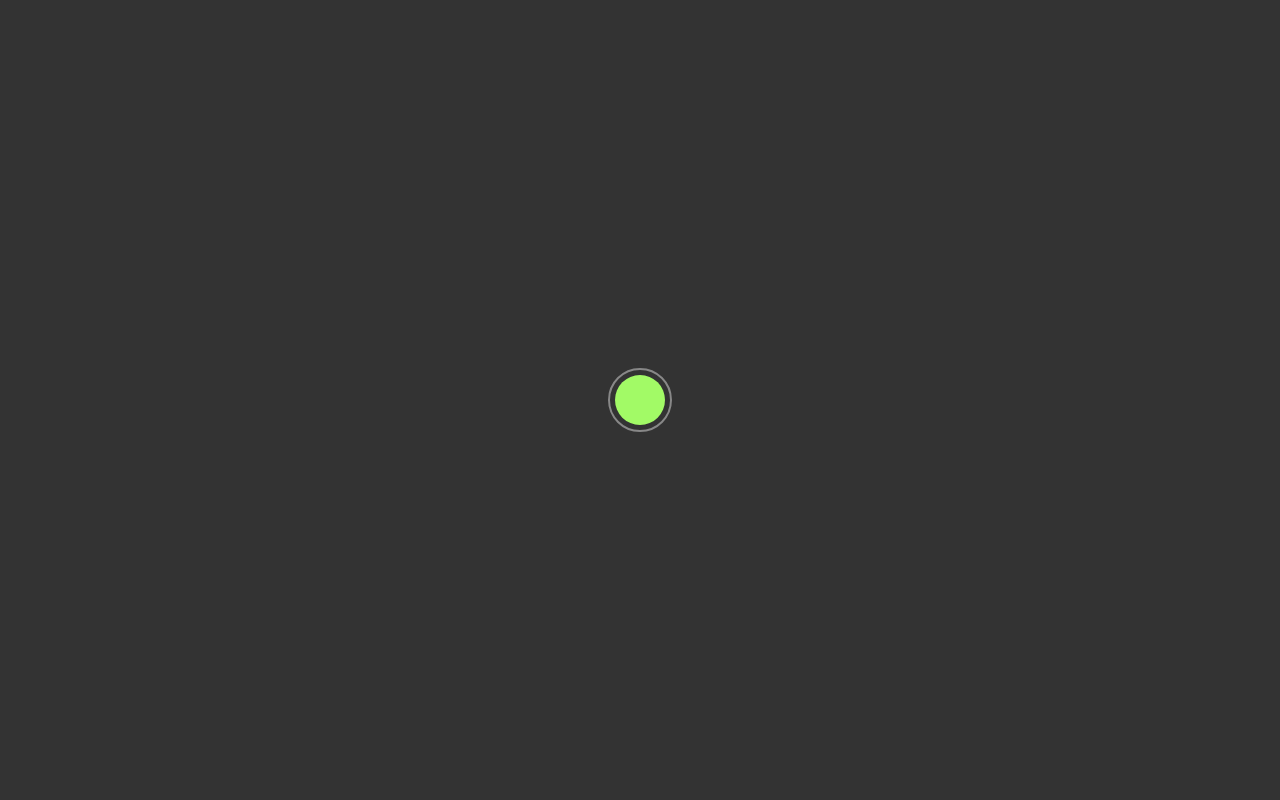
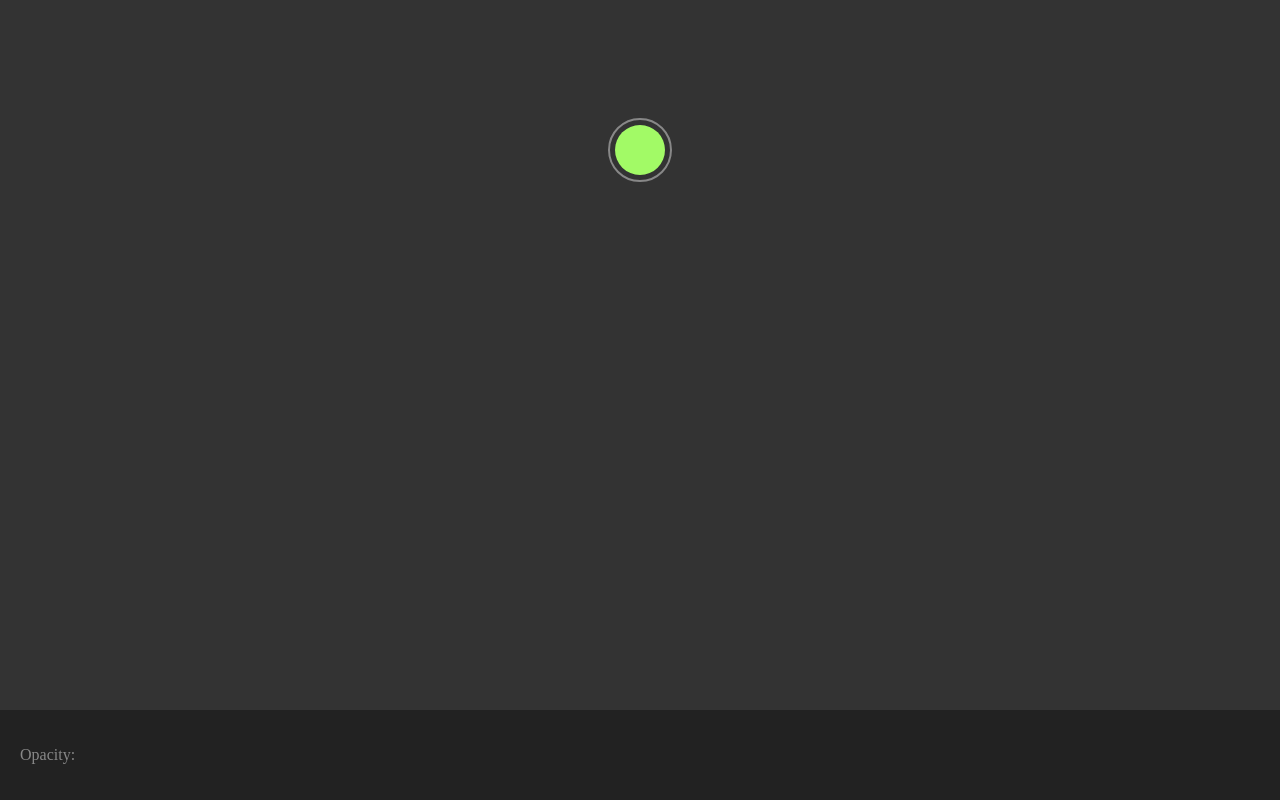
Before and after one commit to ndruss/Level, a plain HTML site: page index.html in a window 1280 px wide. Drawn offline with nearby package versions, Linux system fonts and the light colour scheme.

Commit message:
Beautify html

```diff
--- a/index.html
+++ b/index.html
@@ -6,14 +6,10 @@
   <meta name="viewport" content="width=device-width, initial-scale=1">
   <link href="https://fonts.googleapis.com/css?family=Space+Mono:400,700" rel="stylesheet">
   <link rel="stylesheet" href="https://cdnjs.cloudflare.com/ajax/libs/normalize/5.0.0/normalize.min.css">
-
-
   <link rel="stylesheet" href="css/style.css">
-
-
 </head>
 
-<body>
+<body class="debug">
   <div class="level">
     <div class="target">
       <div class="marker"></div>
--- a/scss/style.scss
+++ b/scss/style.scss
@@ -43,7 +43,7 @@ $b: 60px;
 }
 
 .output {
-  position: fixed;
+  position: absolute;
   bottom: 0;
   left: 0;
   background: #222;
```
Also changed, not shown: css/style.css, 2 other files. Lines whose indentation alone changed are shown as unchanged.
